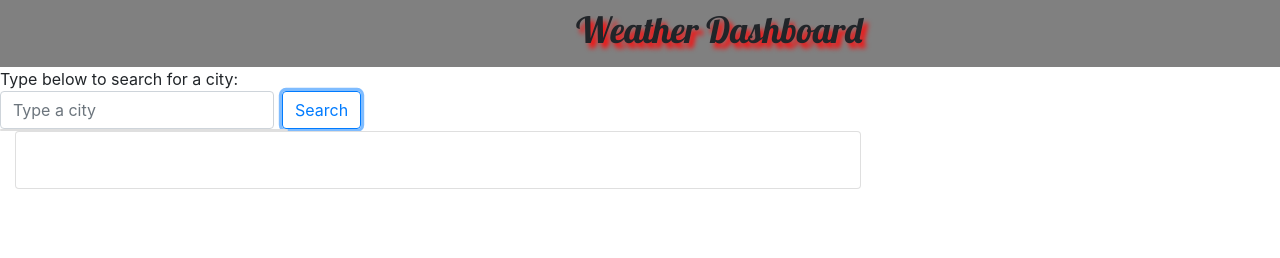
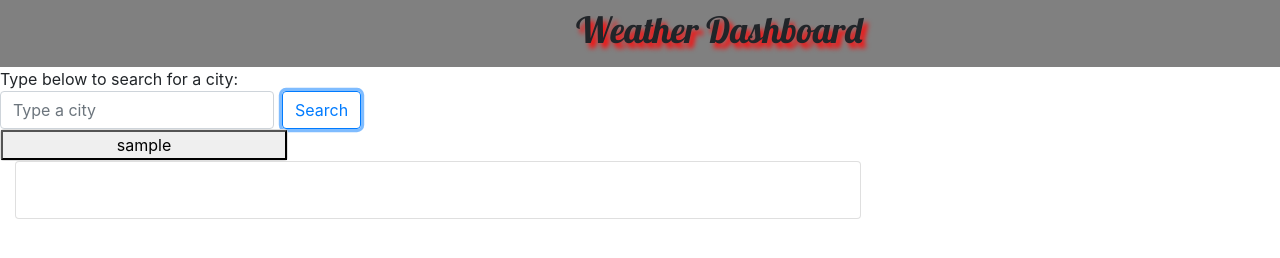
Before and after one commit to BlackisDay/WeatherForecast, a plain HTML site: page index.html in a window 1280 px wide. Both pictures are taken after typing "Sample" into the empty fields and a click on the button "Search". Drawn offline with nearby package versions, Linux system fonts and the light colour scheme; no server answers.

Commit message:
Got buttons to appear with the previous searched cities

```diff
--- a/js/script.js
+++ b/js/script.js
@@ -6,7 +6,7 @@ var rowC = $("#rowCards")
 var dayForecast = $('#rowday');
 var cDisplay = $('#cardDisplay');
 var UVIR=$('#UVIndexResult')
-var buttonL=$('#ButtonsLista');
+var buttonL=$('#buttonsList');
 var forecastD={};
 var forecastI ={};
 var forecastT={};
@@ -145,17 +145,19 @@ function storeData (UI) {
 function lastSearch () {
     buttonL.empty();
     for (var i = 0; i < citiesArrayed.length; i++) {
-        localStorage.getItem("Saved City",JSON.stringify(citiesArrayed))
-        var newButton = $("<button>").attr("type", "button").attr("class","test");
-        newButton.attr("data-name", citiesArrayed[i])
-        newButton.text(citiesArrayed[i]);
-        buttonL.prepend(newButton);
-        console.log(newButton)
+         localStorage.getItem("Saved City",JSON.stringify(citiesArrayed))
+         var newButton = $("<button>").attr("type", "button").attr("class","buttonL  ");
+         newButton.attr("data-name", citiesArrayed[i])
+         newButton.text(citiesArrayed[i]);
+         buttonL.prepend(newButton);
+         console.log(newButton)
 
     }
     $(".savedBtn").on("click", function(event){
         event.preventDefault();
         var UI = $(this).data("name");
+        lastSearch()
+        console.log(lastSearch())
         currentWeather(UI);
         forecast(UI);
         console.log(this)
```
Also changed, not shown: index.html (+1 -1 lines).
